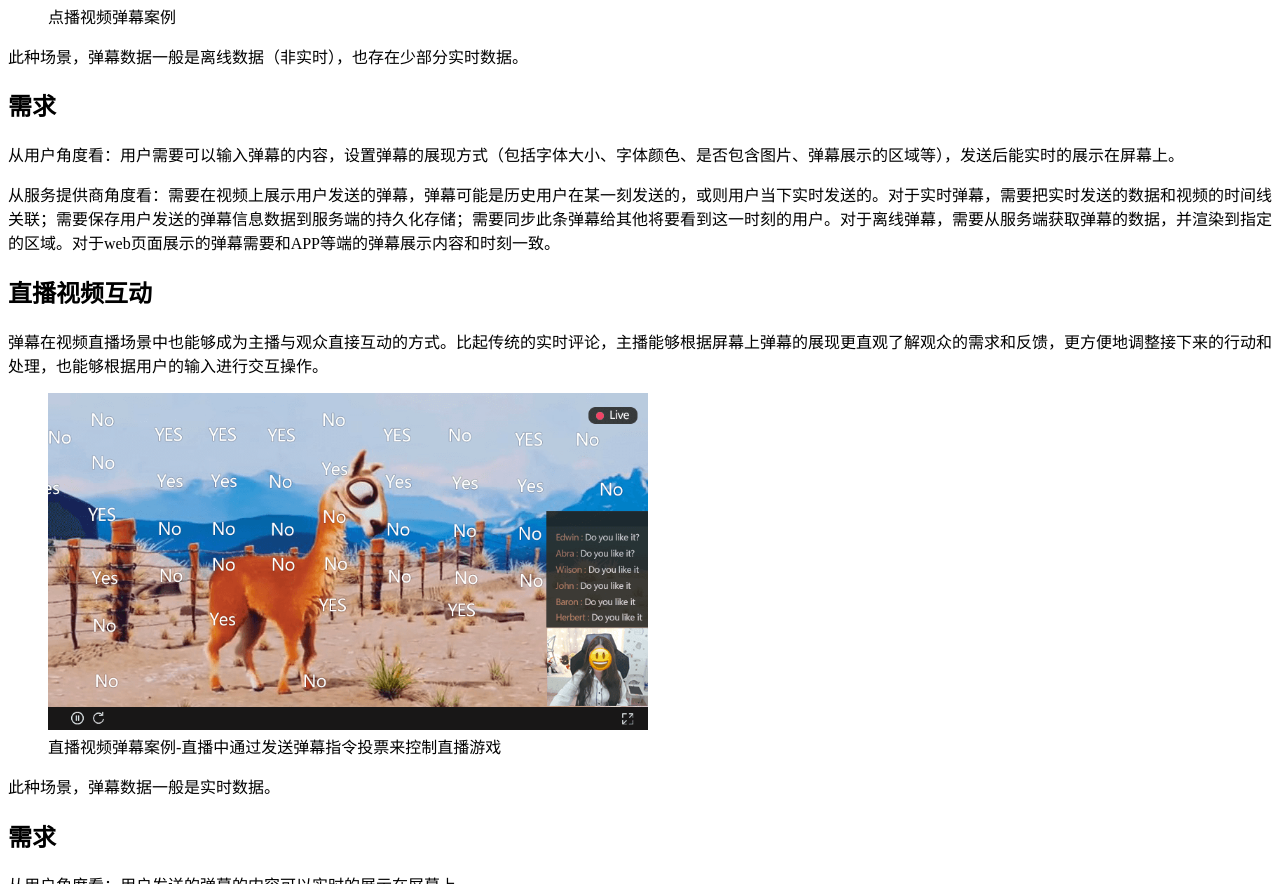
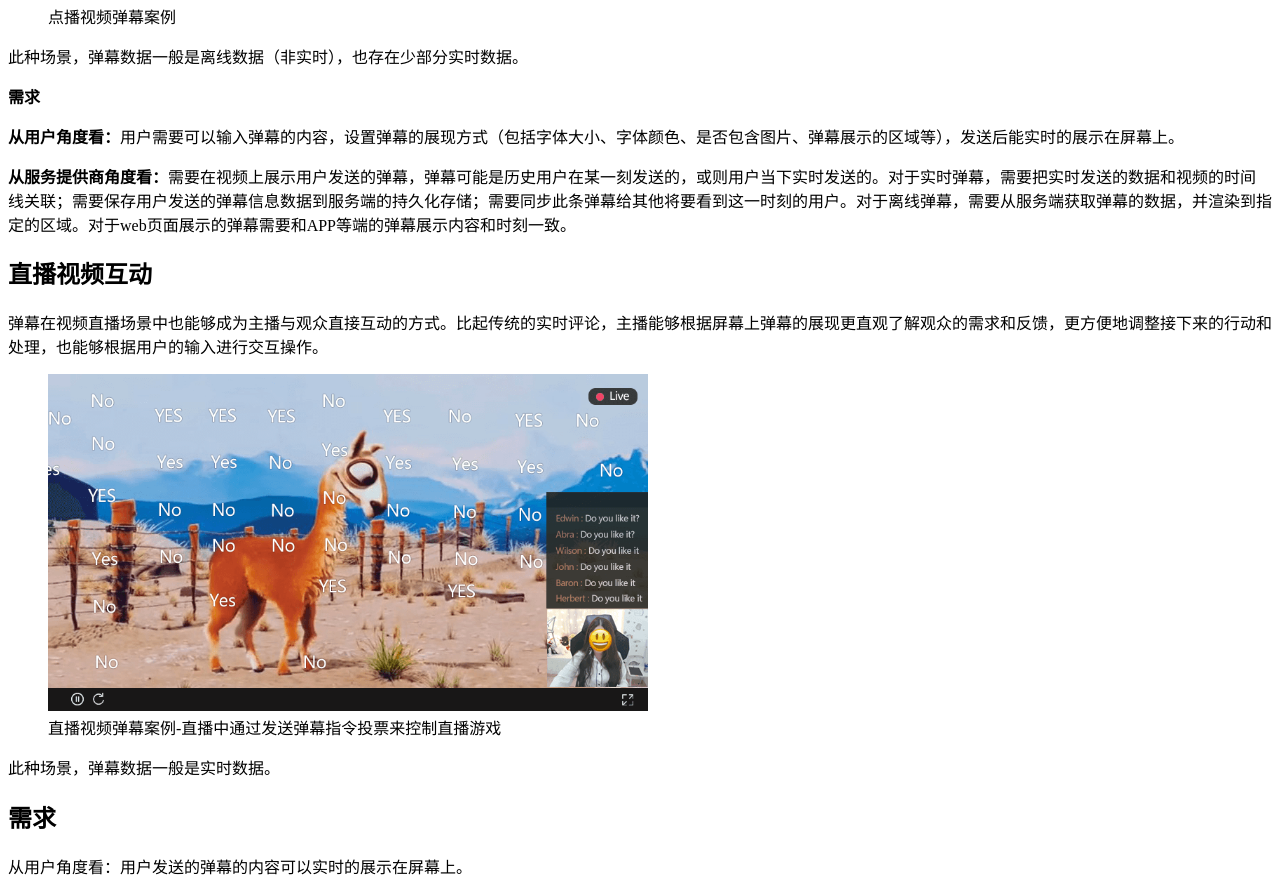
Before and after one commit to w3c/danmaku, a plain HTML site: page usecase.zh.html in a window 1280 px wide. Shown: the part 5833-6717 px from the top of the page. Drawn offline with Linux system fonts and the light colour scheme.

Commit message:
modify style

```diff
--- a/usecase.zh.html
+++ b/usecase.zh.html
@@ -284,9 +284,9 @@
         此种场景，弹幕数据一般是离线数据（非实时），也存在少部分实时数据。
       </p>
       <section>
-        <h2>需求</h2>
-        <p>从用户角度看：用户需要可以输入弹幕的内容，设置弹幕的展现方式（包括字体大小、字体颜色、是否包含图片、弹幕展示的区域等），发送后能实时的展示在屏幕上。</p>
-        <p>从服务提供商角度看：需要在视频上展示用户发送的弹幕，弹幕可能是历史用户在某一刻发送的，或则用户当下实时发送的。对于实时弹幕，需要把实时发送的数据和视频的时间线关联；需要保存用户发送的弹幕信息数据到服务端的持久化存储；需要同步此条弹幕给其他将要看到这一时刻的用户。对于离线弹幕，需要从服务端获取弹幕的数据，并渲染到指定的区域。对于web页面展示的弹幕需要和APP等端的弹幕展示内容和时刻一致。</p>
+        <p><b>需求</b></p>
+        <p><b>从用户角度看：</b>用户需要可以输入弹幕的内容，设置弹幕的展现方式（包括字体大小、字体颜色、是否包含图片、弹幕展示的区域等），发送后能实时的展示在屏幕上。</p>
+        <p><b>从服务提供商角度看：</b>需要在视频上展示用户发送的弹幕，弹幕可能是历史用户在某一刻发送的，或则用户当下实时发送的。对于实时弹幕，需要把实时发送的数据和视频的时间线关联；需要保存用户发送的弹幕信息数据到服务端的持久化存储；需要同步此条弹幕给其他将要看到这一时刻的用户。对于离线弹幕，需要从服务端获取弹幕的数据，并渲染到指定的区域。对于web页面展示的弹幕需要和APP等端的弹幕展示内容和时刻一致。</p>
       </section>
     </section>
     <section>
```
